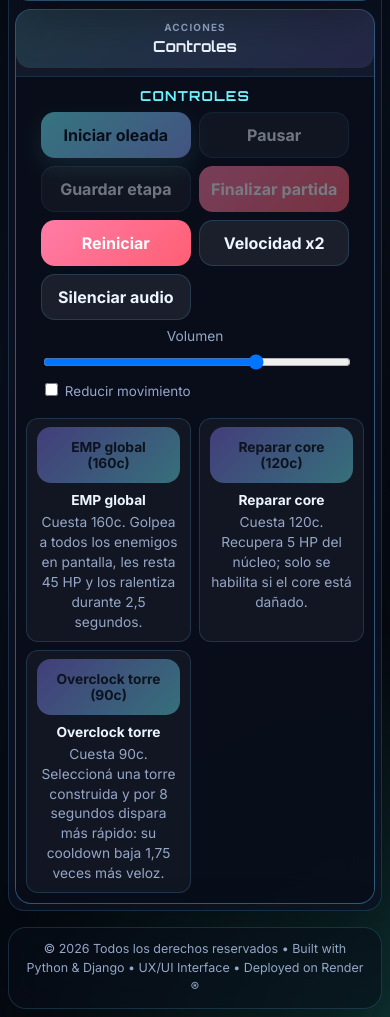
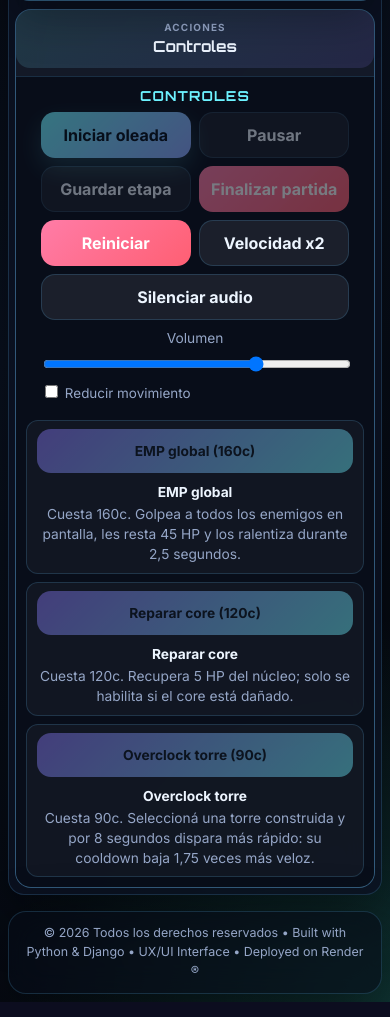
Before and after one commit to lu-developer476/2042, a Django app: page / in a window 390 px wide. Shown: the part 486-1503 px from the top of the page. Run offline with Django 5.2, Linux system fonts and the light colour scheme; data that the repository does not hold is empty.

Commit message:
Adjust audio controls and abilities (#50)

```diff
--- a/game/static/game/css/styles.css
+++ b/game/static/game/css/styles.css
@@ -1283,13 +1283,22 @@ td { color: var(--muted); }
 }
 
 .board-command-section .volume-control,
-.board-command-section .microcopy {
+.board-command-section .microcopy,
+.board-command-section .audio-tool {
   min-width: 0;
+}
+
+.board-command-section .audio-tool {
+  display: grid;
+  grid-column: 1 / -1;
+  grid-template-columns: minmax(140px, max-content) minmax(0, 1fr);
+  align-items: center;
+  gap: 10px;
+  width: 100%;
 }
 
 .board-command-section .volume-control {
   display: grid;
-  grid-column: 1 / -1;
   grid-template-columns: auto minmax(0, 1fr);
   align-items: center;
   gap: 8px;
@@ -1387,7 +1396,9 @@ td { color: var(--muted); }
 
 .ability-help div {
   display: grid;
-  gap: 8px;
+  grid-template-columns: minmax(128px, 0.9fr) minmax(0, 1.1fr);
+  gap: 10px;
+  align-items: center;
   align-content: start;
   padding: 8px 10px;
   border: 1px solid var(--line);
@@ -1404,6 +1415,7 @@ td { color: var(--muted); }
 .ability-help dd {
   margin: 0;
   line-height: 1.45;
+  text-align: right;
 }
 
 .ability-help dd strong {
@@ -1479,3 +1491,18 @@ summary,
 .board-command-section .volume-control {
   grid-template-columns: minmax(0, 1fr);
 }
+
+.board-command-section .ability-row {
+  grid-template-columns: 1fr;
+}
+
+@media (max-width: 460px) {
+  .board-command-section .audio-tool,
+  .ability-help div {
+    grid-template-columns: minmax(0, 1fr);
+  }
+
+  .ability-help dd {
+    text-align: center;
+  }
+}
--- a/game/templates/game/home.html
+++ b/game/templates/game/home.html
@@ -85,8 +85,10 @@
             <button id="end-run" class="button danger" disabled>Finalizar partida</button>
             <button id="restart-game" class="button danger" data-i18n="restart">Reiniciar</button>
             <button id="speed-toggle" class="button ghost" data-i18n="speedToggle">Velocidad x2</button>
-            <button id="mute-audio" class="button ghost" type="button">Silenciar audio</button>
-            <label class="volume-control">Volumen <input id="volume-control" type="range" min="0" max="100" step="5" value="70" /></label>
+            <div class="audio-tool" aria-label="Control de audio">
+              <button id="mute-audio" class="button ghost" type="button">Silenciar audio</button>
+              <label class="volume-control">Volumen <input id="volume-control" type="range" min="0" max="100" step="5" value="70" /></label>
+            </div>
             <label class="microcopy"><input id="reduced-motion" type="checkbox" /> Reducir movimiento</label>
           </div>
 
```
